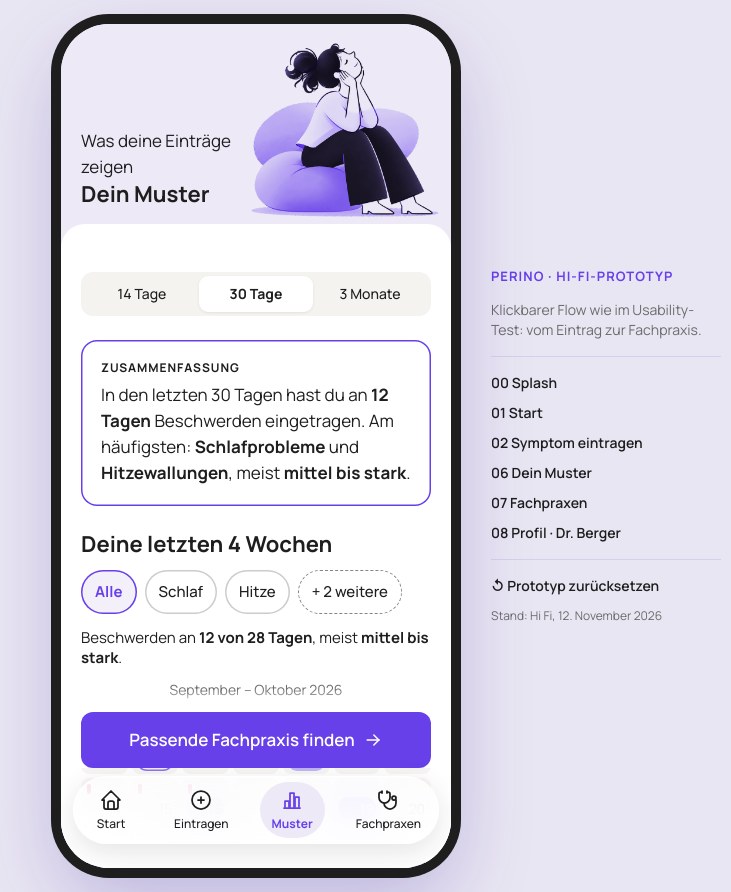
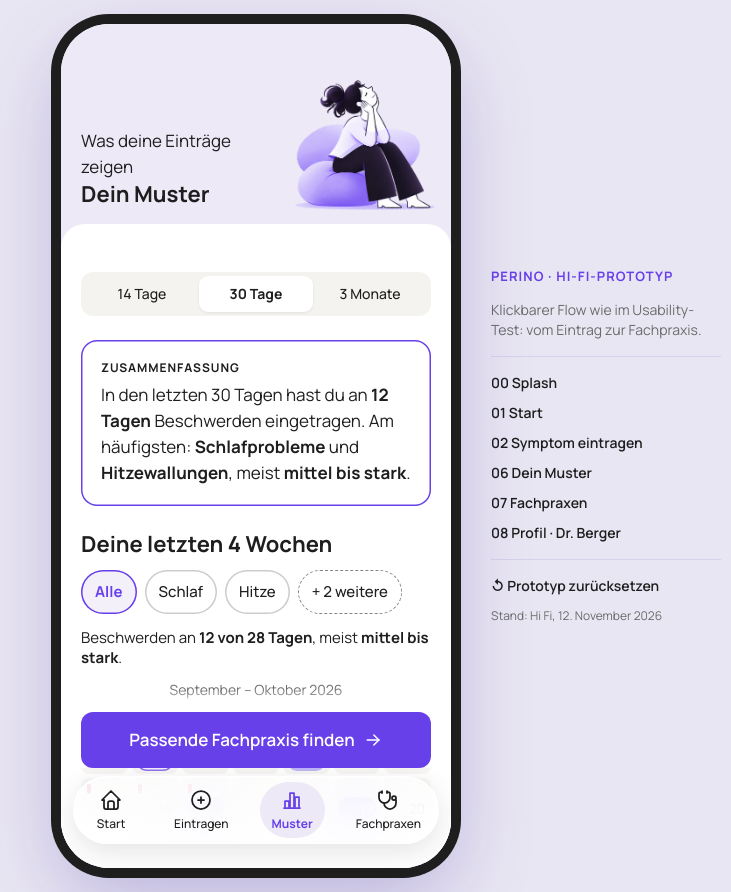
Before and after one commit to christinahaag-art/perimenopause-prototyp, a React (Vite) app: page /muster in a window 1280 px wide. Shown: the whole page, without its empty margins (249-980 px from the left). Built offline with nearby package versions, Linux system fonts and the light colour scheme.

Commit message:
Add files via upload

```diff
--- a/src/styles.css
+++ b/src/styles.css
@@ -281,3 +281,9 @@ b, strong { font-weight: 700; }
 .option__radio { width: 22px; height: 22px; border-radius: 50%; box-shadow: inset 0 0 0 1.5px var(--border-input); flex: none; display: grid; place-items: center; }
 .option--selected .option__radio { box-shadow: inset 0 0 0 1.5px var(--primary); }
 .option--selected .option__radio::after { content: ''; width: 12px; height: 12px; border-radius: 50%; background: var(--primary); }
+
+/* Freigestellte Illustrationen im App-Violett, Haut und Gesicht bleiben weiß */
+.kopf__ill img { mix-blend-mode: normal; }
+.kopf__ill .kopf__hue { display: none; }
+/* Muster und Fachpraxen: Illustration kleiner, da jetzt freigestellt */
+.kopf__ill:not(.kopf__ill--start) { width: 140px; height: 150px; right: 16px; bottom: 28px; }
```
